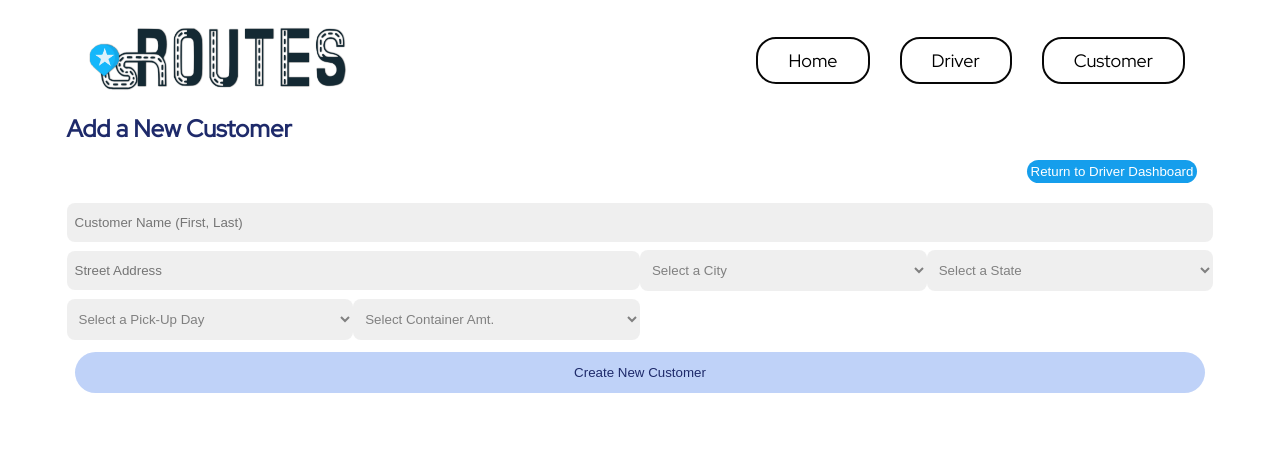
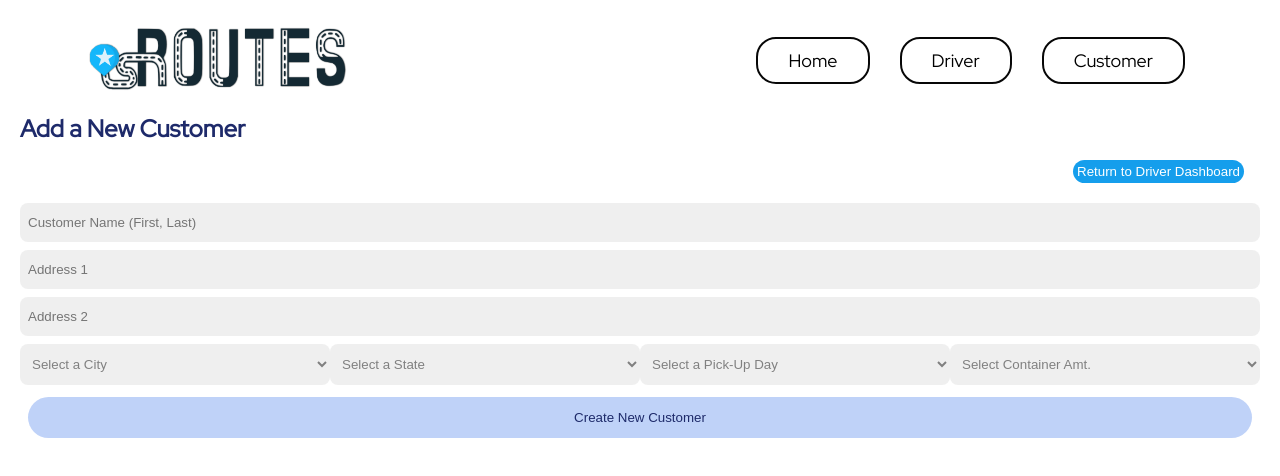
Before and after one commit to reneeswick/routes, a React (Create React App) app: page /add-new-customer in a window 1280 px wide. Shown: the top 476 px of the page. Built offline with nearby package versions, Linux system fonts and the light colour scheme; a web font is replaced by a local one.

Commit message:
Add street2/building number to form

```diff
--- a/src/Components/FormAddCustomer/FormAddCustomer.css
+++ b/src/Components/FormAddCustomer/FormAddCustomer.css
@@ -6,7 +6,8 @@
 }
 
 input[name=customerName],
-input[name=street]{
+input[name=street],
+input[name=street2]{
   width: 100%;
   padding: .75rem .5rem;
   margin: .25rem 0;
@@ -16,9 +17,6 @@ input[name=street]{
   outline: none;
 }
 
-input[name=street] {
-  width: 50%;
-}
 
 input[type=text]:focus {
   border: 3px solid rgba(73, 209, 219, 0.199);
--- a/src/Components/FormAddCustomer/FormAddCustomer.js
+++ b/src/Components/FormAddCustomer/FormAddCustomer.js
@@ -7,6 +7,7 @@ import {renderPopup} from './../../util/dom-helper'
 const FormAddCustomer = () => {
   const [customerName, setCustomerName] = useState('');
   const [street, setStreet] = useState('');
+  const [street2, setStreet2] = useState('');
   const [city, setCity] = useState('');
   const [state, setState] = useState('')
   const [pickupDay, setPickupDay] = useState('');
@@ -25,7 +26,7 @@ const FormAddCustomer = () => {
     }
     let data =  customerIDResponse.data.createCustomer
 
-    editCustomerData(data.id, street, city, state, pickupDay, bins)//number of bins is last arg
+    editCustomerData(data.id, street, street2, city, state, pickupDay, bins)//number of bins is last arg
   }
 
 
@@ -46,9 +47,16 @@ const FormAddCustomer = () => {
         <input
           type='text'
           name='street'
-          placeholder='Street Address'
+          placeholder='Address 1'
           value={street}
           onChange={(e) => setStreet(e.target.value)}
+        />
+        <input
+          type='text'
+          name='street2'
+          placeholder='Address 2'
+          value={street2}
+          onChange={(e) => setStreet2(e.target.value)}
         />
         <select name='city' onChange={(e) => setCity(e.target.value)}>
           <option value='none' selected disabled hidden>Select a City</option>
```
